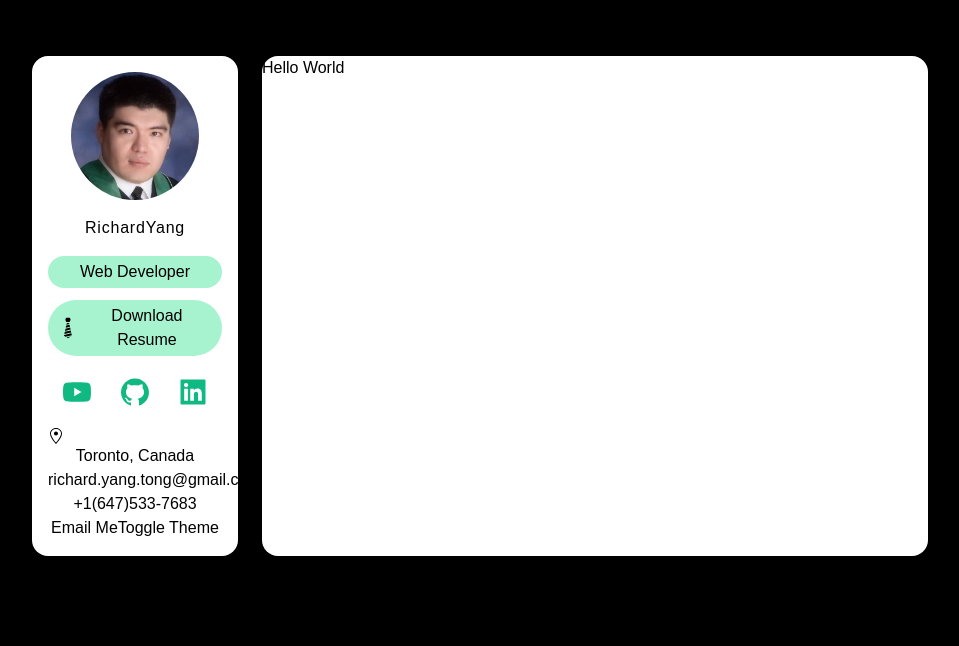
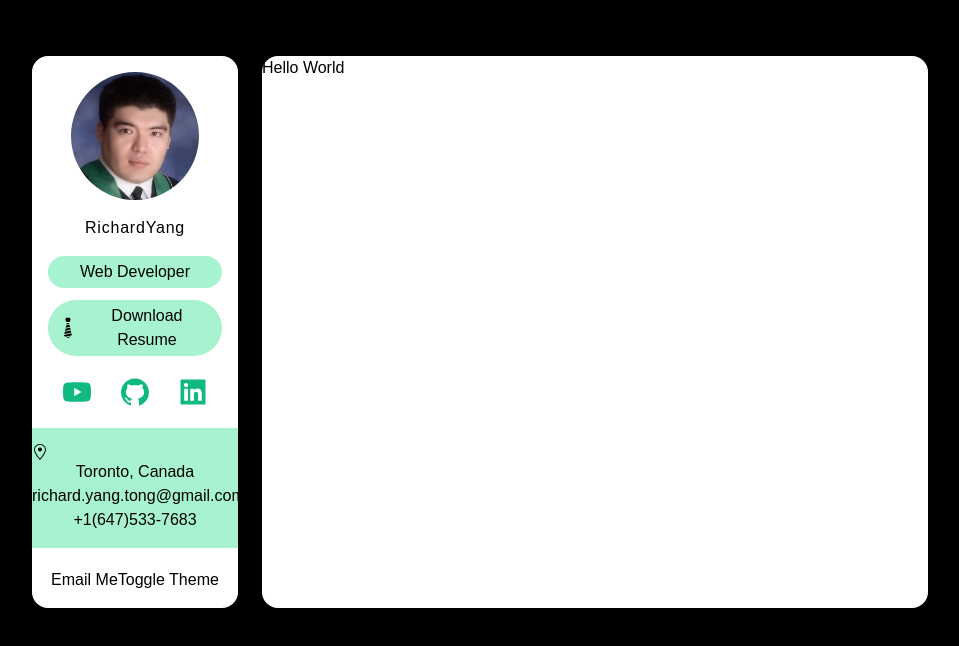
Before and after one commit to Dragontalker/nextjs-tailwindcss-portfolio, a Next.js app: page / in a window 1280 px wide. Shown: the top 646 px of the page, without its empty margins (160-1119 px from the left). Built offline with nearby package versions, Linux system fonts and the light colour scheme.

Commit message:
Added style for contact area.

```diff
--- a/components/Sidebar.tsx
+++ b/components/Sidebar.tsx
@@ -36,7 +36,9 @@ const Sidebar = () => {
             </div>
 
             {/* address */}
-            <div>
+            <div
+                className='py-4 my-5 bg-green-200'
+                style={{ marginLeft: '-1rem', marginRight: '-1rem'}}>
                 <div>
                     <GoLocation />
                     <span>Toronto, Canada</span>
```
